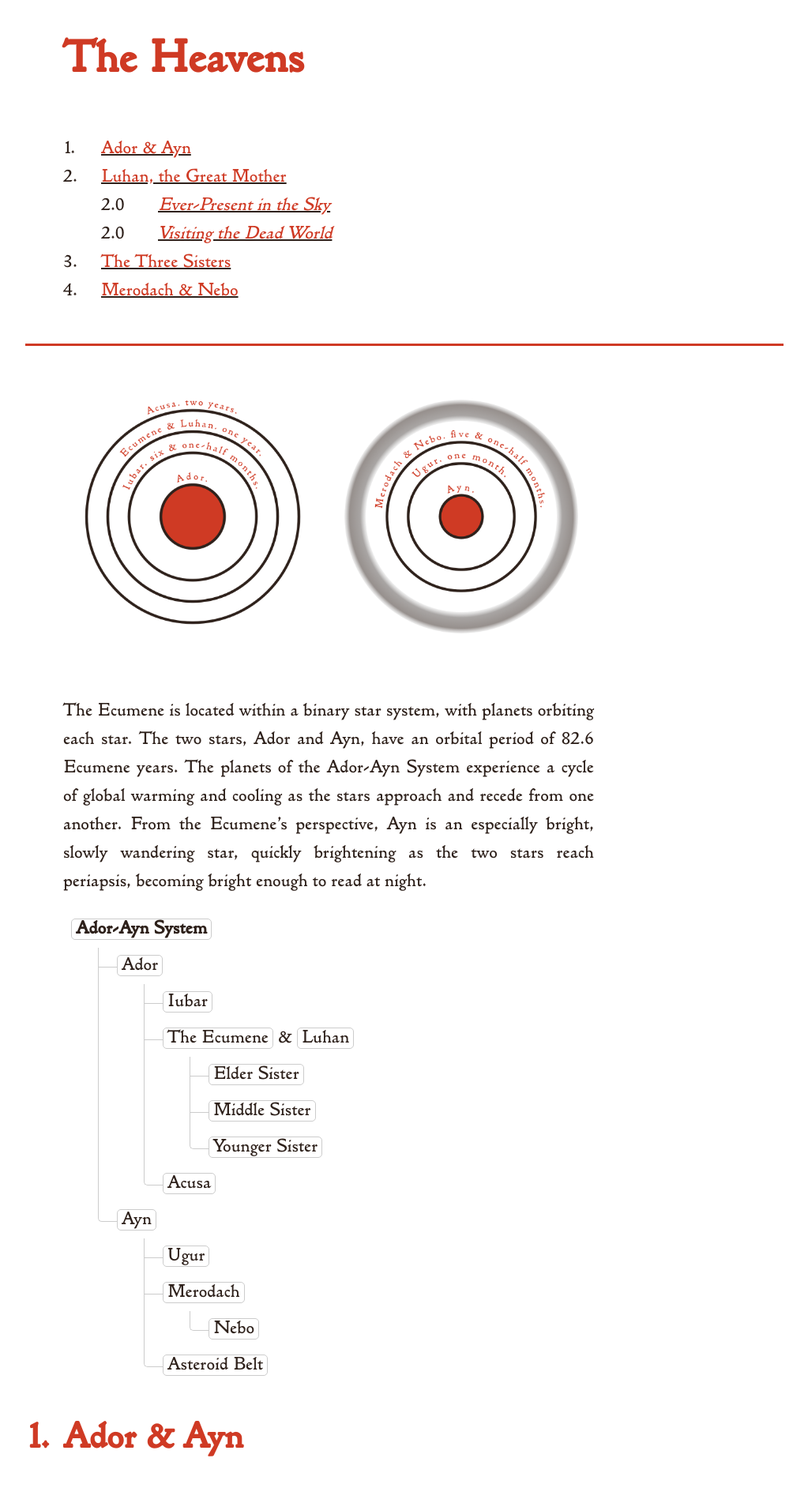
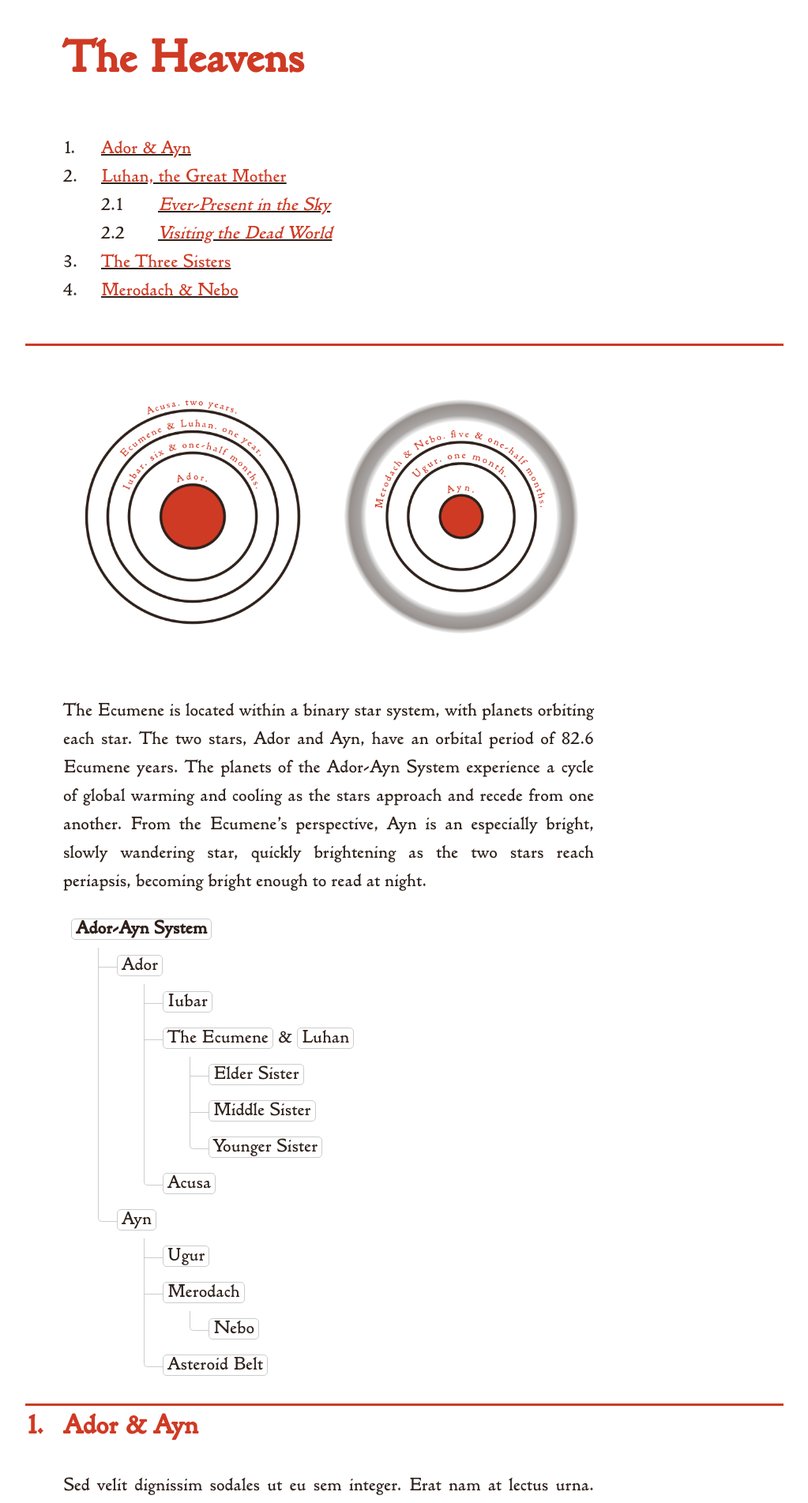
Before and after one commit to kmules1/kmules1.github.io, a Jekyll site: the page built from ecumene/heavens/index.md, in a window 1280 px wide. Shown: the part 712-2615 px from the top of the page at 79% size, without its empty margins (128-1151 px from the left). Built offline with Jekyll 4.4.1, drawn with Linux system fonts in a browser that asks for light colours; some of the changed text lies outside the part shown.

Commit message:
more map

```diff
--- a/assets/css/ecumene2.scss
+++ b/assets/css/ecumene2.scss
@@ -43,9 +43,9 @@ h1, h2, h3 {
 }
 h1 {
 	margin-inline:				2rem;
-	font-size:					2.5em;
+	font-size:					2.5rem;
 }
-h2 {	font-size:				2em;	}
+h2 {	font-size:				1.5rem;	}
 h3 {	font-size:				1.25em;	}
 h4 {	font-size:				1em;	}
 h5 {	font-size:				1em;	}
@@ -212,6 +212,7 @@ nav section.double-column li {
 
 #toc li li {
 	display:					grid;
+	counter-increment:			toc-subheaders;
 }
 #toc li li::before {
 	content:					counter(toc-headers) "." counter(toc-subheaders);
@@ -254,7 +255,8 @@ main h2 {
 	display:					grid;
 	grid-template-columns:		2rem auto;
 	margin-inline:				0;
-	max-width:					30rem;
+	max-width:					40rem;
+	border-block-start:			0.125rem solid var(--red);
 }
 main h2::before {
 	display:					block;
@@ -310,6 +312,12 @@ figure img.hemisphere {
 	width:						12rem;
 }
 
+figure figcaption.hemisphere {
+	width:						12rem;
+	display:					inline-block;
+	font-size:					smaller;
+}
+
 /*
  *	SIDEBOX
  */
@@ -340,10 +348,12 @@ aside.sidebox p {
 
 aside.sidebox dl {
 	display:					grid;
-	grid-template-columns:		1fr auto;
+	grid-template-columns:		auto auto;
+	grid-column-gap:			1rem;
 }
 aside.sidebox dt {
 	grid-column:				1/2;
+	text-align:					right;
 }
 aside.sidebox dd {
 	grid-column:				2/3;
--- a/ecumene/heavens/index.md
+++ b/ecumene/heavens/index.md
@@ -214,32 +214,17 @@ Nothing remains of the great cities, but the remains of minor settlements can be
 ## The Three Sisters
 
 <aside class="sidebox">
-	<table>
-		<thead>
-			<tr>
-				<th>Relationship</th>
-				<th>Resonance</th>
-			</tr>
-		</thead>
-		<tbody>
-			<tr>
-				<td>Great-Elder</td>
-				<td>5:28</td>
-			</tr>
-			<tr>
-				<td>Elder-Middle</td>
-				<td>9:11</td>
-			</tr>
-			<tr>
-				<td>Elder-Younger</td>
-				<td>6:11</td>
-			</tr>
-			<tr>
-				<td>Middle-Younger</td>
-				<td>2:3</td>
-			</tr>
-		</tbody>
-	</table>
+	<h5>Orbital Period Resonances</h5>
+	<dl>
+		<dt>Great-Elder</dt>
+		<dd>5:28</dd>
+		<dt>Elder-Middle</dt>
+		<dd>9:11</dd>
+		<dt>Elder-Younger</dt>
+		<dd>6:11</dd>
+		<dt>Middle-Younger</dt>
+		<dd>2:3</dd>
+	</dl>
 </aside>
 
 The three moons of Ecumene-Luhan are in orbital resonance with one another. The largest and closest, called the Elder Sister, is also in orbital resonance with the Ecumene-Luhan orbital period, resulting in a complex interaction between the five worlds.
```
Also changed, not shown: ecumene/regions/greater-imperium/index.md (+4 -2 lines), assets/img/high-imperium.png (added).
